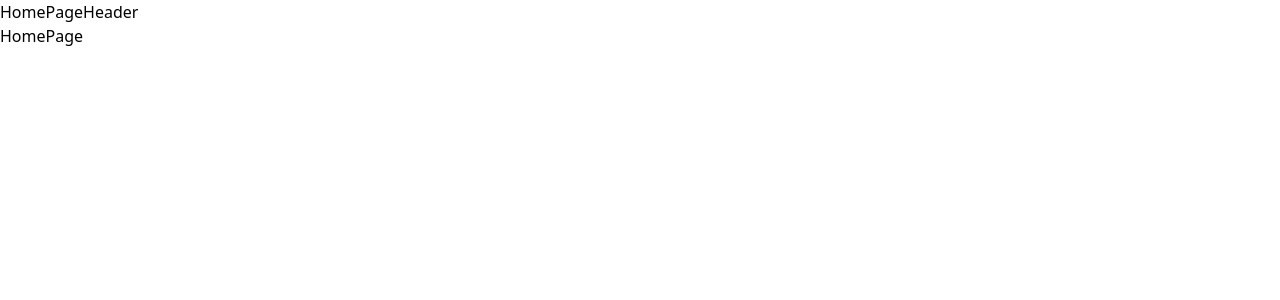
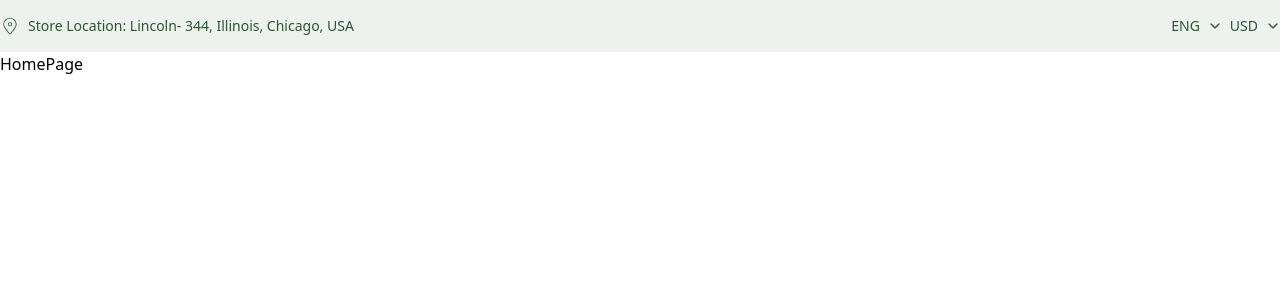
Before and after one commit to itsdevelopershakil/organic-food-e-commerce, a React (Vite) app: page / in a window 1280 px wide. Shown: the top 300 px of the page. Built offline with nearby package versions, Linux system fonts and the light colour scheme; the HTML template or start-up script is replaced by a standard one.

Commit message:
topbar, navbar added

```diff
--- a/src/index.css
+++ b/src/index.css
@@ -1,4 +1,8 @@
-@import "tailwindcss";
+@import 'tailwindcss';
+
+@theme {
+    --color-bottle-green: #2b572e;
+}
 
 .max-width {
     width: 100%;
--- a/src/pages/HomePage.tsx
+++ b/src/pages/HomePage.tsx
@@ -1,5 +1,5 @@
 const HomePage = () => {
-  return <div>HomePage</div>;
+    return <div>HomePage</div>;
 };
 
 export default HomePage;
--- a/src/partials/headers/HomePageHeader.tsx
+++ b/src/partials/headers/HomePageHeader.tsx
@@ -1,5 +1,11 @@
+import Topbar from './Topbar';
+
 const HomePageHeader = () => {
-  return <div>HomePageHeader</div>;
+    return (
+        <div>
+            <Topbar />
+        </div>
+    );
 };
 
 export default HomePageHeader;
--- /dev/null
+++ b/src/partials/headers/Navbar.tsx
@@ -0,0 +1,5 @@
+const Navbar = () => {
+    return <div>Navbar</div>;
+};
+
+export default Navbar;
--- /dev/null
+++ b/src/partials/headers/Topbar.tsx
@@ -0,0 +1,46 @@
+import { useState } from 'react';
+import { CiLocationOn } from 'react-icons/ci';
+import { IoIosArrowDown } from 'react-icons/io';
+
+const Topbar = () => {
+    const [selectedLang, setSelectedLang] = useState('ENG');
+
+    return (
+        <div className="bg-[#EDF2EE]">
+            <div className="max-width">
+                <div className="flex justify-between py-4 text-sm text-bottle-green">
+                    <div className="flex gap-2 items-center">
+                        <CiLocationOn className="text-xl" />
+                        <span>
+                            Store Location: Lincoln- 344, Illinois, Chicago, USA
+                        </span>
+                    </div>
+                    <div className="flex gap-2">
+                        <div className="flex gap-2 items-center cursor-pointer relative group">
+                            {selectedLang} <IoIosArrowDown />{' '}
+                            <div className="absolute top-[20px] left-[-10px] bg-white shadow-xl rounded-sm opacity-0 invisible group-hover:opacity-100 group-hover:visible duration-300">
+                                <button
+                                    className="border-b border-gray-300 px-4 py-2 cursor-pointer hover:text-red-500 transition duration-300"
+                                    onClick={() => setSelectedLang('ENG')}
+                                >
+                                    ENG
+                                </button>
+                                <button
+                                    className="border-b border-gray-300 px-4 py-2 cursor-pointer hover:text-red-500 transition duration-300"
+                                    onClick={() => setSelectedLang('BN')}
+                                >
+                                    BN
+                                </button>
+                            </div>
+                        </div>
+                        <div className="flex gap-2 items-center cursor-pointer">
+                            USD <IoIosArrowDown />{' '}
+                        </div>
+                    </div>
+                </div>
+            </div>
+        </div>
+    );
+};
+
+export default Topbar;
```
Also changed, not shown: src/assets/images/logos/Logo.png (added). Lines whose indentation alone changed are shown as unchanged.
